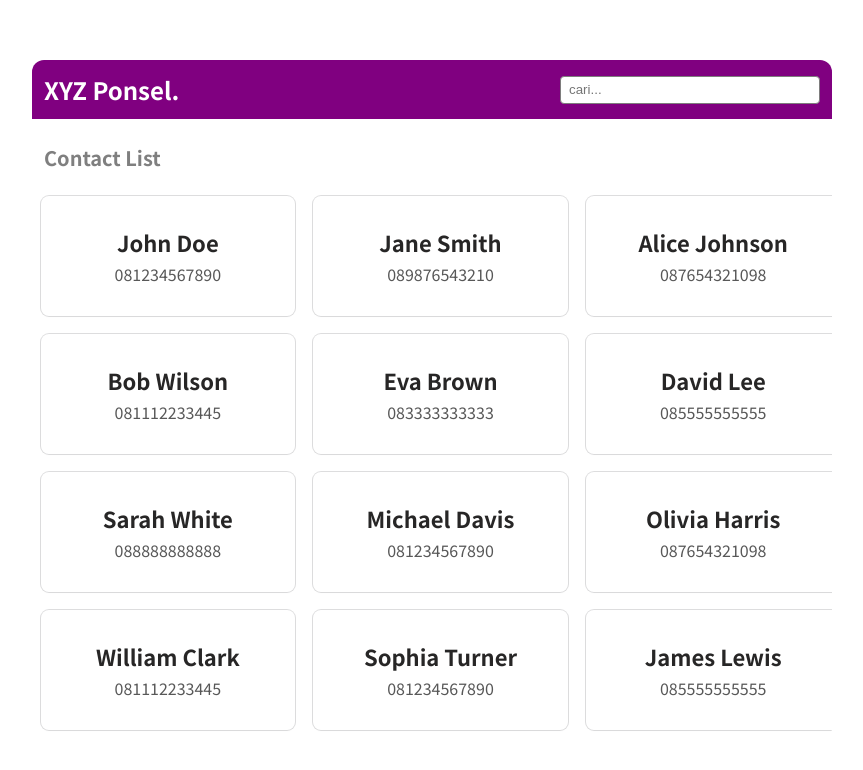
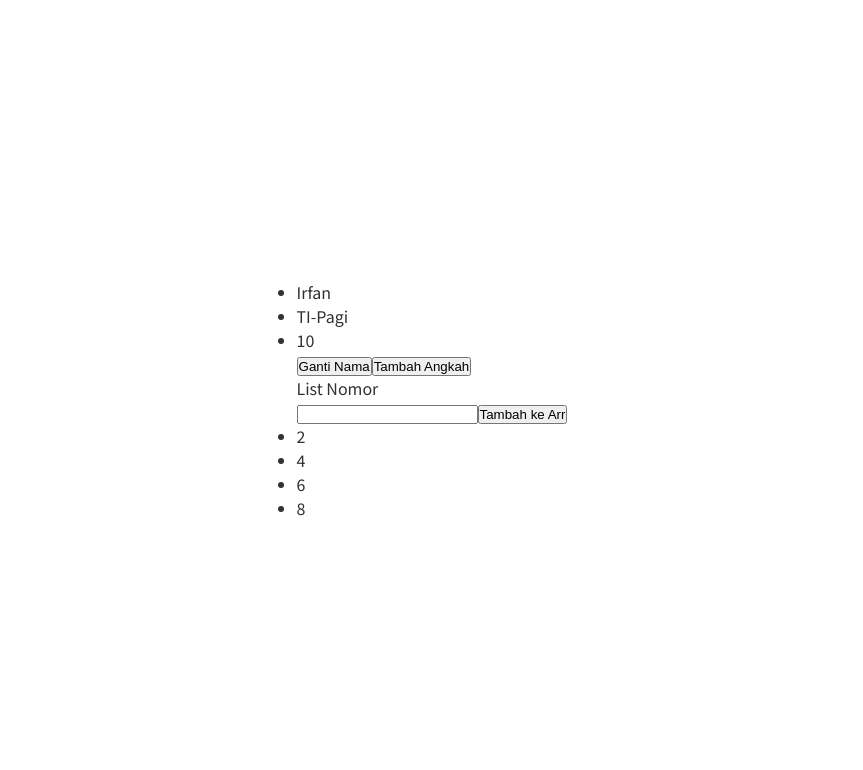
Before and after one commit to siopipin/pengembangan_aplikasi_web, a React (Create React App) app: page / in a window 1280 px wide. Shown: the top 770 px of the page, without its empty margins (208-1071 px from the left). Built offline with nearby package versions, Linux system fonts and the light colour scheme.

Commit message:
test m04

```diff
--- a/src/App.js
+++ b/src/App.js
@@ -1,7 +1,12 @@
-import M04App from "./M04/M04App";
+// import M04App from "./M04/M04App";
+// import M04App1 from "./M04/M04App1";
+import M04App3 from "./M04/M04App3";
+import M04AppPraktek from "./M04/M04AppPraktek";
+// import M04AppPraktek from "./M04/M04AppPraktek";
+// import M04App3 from "./M04/M04App3";
 
 function App() {
-  return <M04App />;
+  return <M04AppPraktek />;
 }
 
 export default App;
--- /dev/null
+++ b/src/M04/M04App1.js
@@ -0,0 +1,40 @@
+import React, { useState, useEffect } from "react";
+import "./M04Style.css";
+const M04App1 = () => {
+  const [count, setCount] = useState(0);
+  const [name, setName] = useState("Andi");
+
+  useEffect(()=> {
+    console.log("M04App1 useEffect");
+    document.title = `count: ${count}`
+
+    return () => {
+        console.log("Effect cleanup");
+        document.title = "M04App1"
+    }
+  }, [count])
+
+  const addHandler = () => {
+    if(name === 'Andi') {
+        setName("Budi");
+    } else {
+        setName("Andi");
+    }
+    setCount(count + 1);
+  }
+  return (
+    <div>
+
+      <h1>M04App1</h1>
+      <ul>
+        <li>
+          {count}
+          {name}
+          <button onClick={addHandler}>Tambah</button>
+        </li>
+      </ul>
+    </div>
+  );
+};
+
+export default M04App1;
--- /dev/null
+++ b/src/M04/M04App3.js
@@ -0,0 +1,46 @@
+import React, { useEffect, useState } from "react";
+import "./M04Style.css";
+const M04App3 = () => {
+  const [data, setData] = useState([]);
+  const [isLoading, setIsLoading] = useState(false);
+
+  const fetchData = async () => {
+    setIsLoading(true);
+    fetch("https://dummyjson.com/products")
+      .then((res) => res.json())
+      .then((data) => {
+        console.log(data);
+        setIsLoading(false);
+        setData(data.products);
+      })
+      .catch((err) => {
+        console.log(err);
+        setIsLoading(false);
+      });
+  };
+
+  useEffect(() => {
+    console.log("M04App3: useEffect");
+    if(isLoading) {
+        fetchData();
+    }
+  }, [isLoading]);
+
+  return (
+    <div>
+      <h1>M04App3</h1>
+      {isLoading ? (
+        <div>Loading...</div>
+      ) : (
+        <ul>
+          {data.map((item, index) => (
+            <li key={index}>{item.title}</li>
+          ))}
+        </ul>
+      )}
+      <button onClick={fetchData}>Refresh Data</button>
+    </div>
+  );
+};
+
+export default M04App3;
--- /dev/null
+++ b/src/M04/M04AppPraktek.js
@@ -0,0 +1,72 @@
+import React, { useEffect, useState } from "react";
+
+function M04AppPraktek() {
+  //tambah state apapun
+  const [nama, setNama] = useState("Raffa");
+  const [kelas, setKelas] = useState("TI-Pagi");
+  const [angkah, setAngkah] = useState(0);
+  const [isLoading, setLoading] = useState(false);
+  const [dataArr, setDataArr] = useState([])
+
+  //2 state untuk handle input
+  const [dataBaru, setDataBaru] = useState();
+  const [initInput, setInput] = useState()
+
+  //fungsi untuk setNama;
+  function aturNama() {
+    if (nama === "Raffa") {
+      setNama("Fauzan");
+    } else {
+      setNama("Raffa");
+    }
+  }
+
+  //funsi tambah angkah
+  function tambahAngkah() {
+    setAngkah(angkah + 1);
+  }
+
+  function aturNama2() {
+    console.log("setNama");
+    setLoading(true);
+    setNama("Budi");
+  }
+  function handleChange(e) {
+    setDataBaru(e.target.value)
+  }
+  function tambahKeArr() {
+    const arrBaru = dataBaru;
+    setDataArr([...dataArr, arrBaru])
+  }
+
+  useEffect(() =>{
+    console.log("use effect");
+    setNama("Irfan");
+    setAngkah(10);
+    setDataArr([2,4,6,8])
+  }, [nama])
+
+
+  return (
+    <div>
+      <ul>
+        <li>{nama}</li>
+        <li>{kelas}</li>
+        <li>{angkah}</li>
+        <button onClick={aturNama}>Ganti Nama</button>
+        <button onClick={tambahAngkah}>Tambah Angkah</button>
+      </ul>
+
+        <p>List Nomor</p>
+        <input type="text" value={initInput} onChange={handleChange}/>
+        <button onClick={tambahKeArr}>Tambah ke Arr</button>
+        <ul>
+            {dataArr.map((item, i) => (
+                <li key={i}>{item}</li>
+            ))}
+        </ul>
+    </div>
+  );
+}
+
+export default M04AppPraktek;
```
Also changed, not shown: src/M04/M04App2.js (added, +43 -0 lines).
